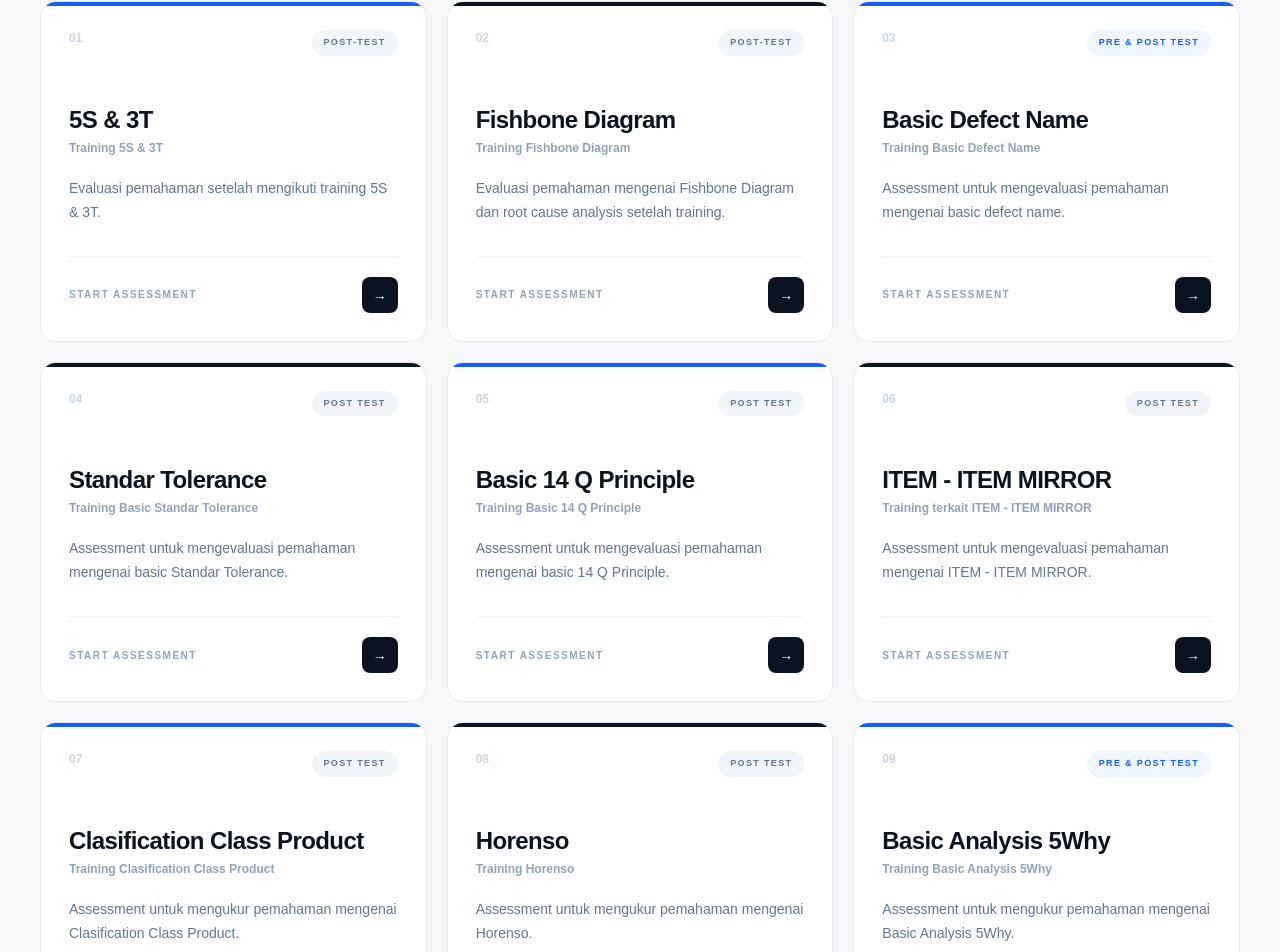
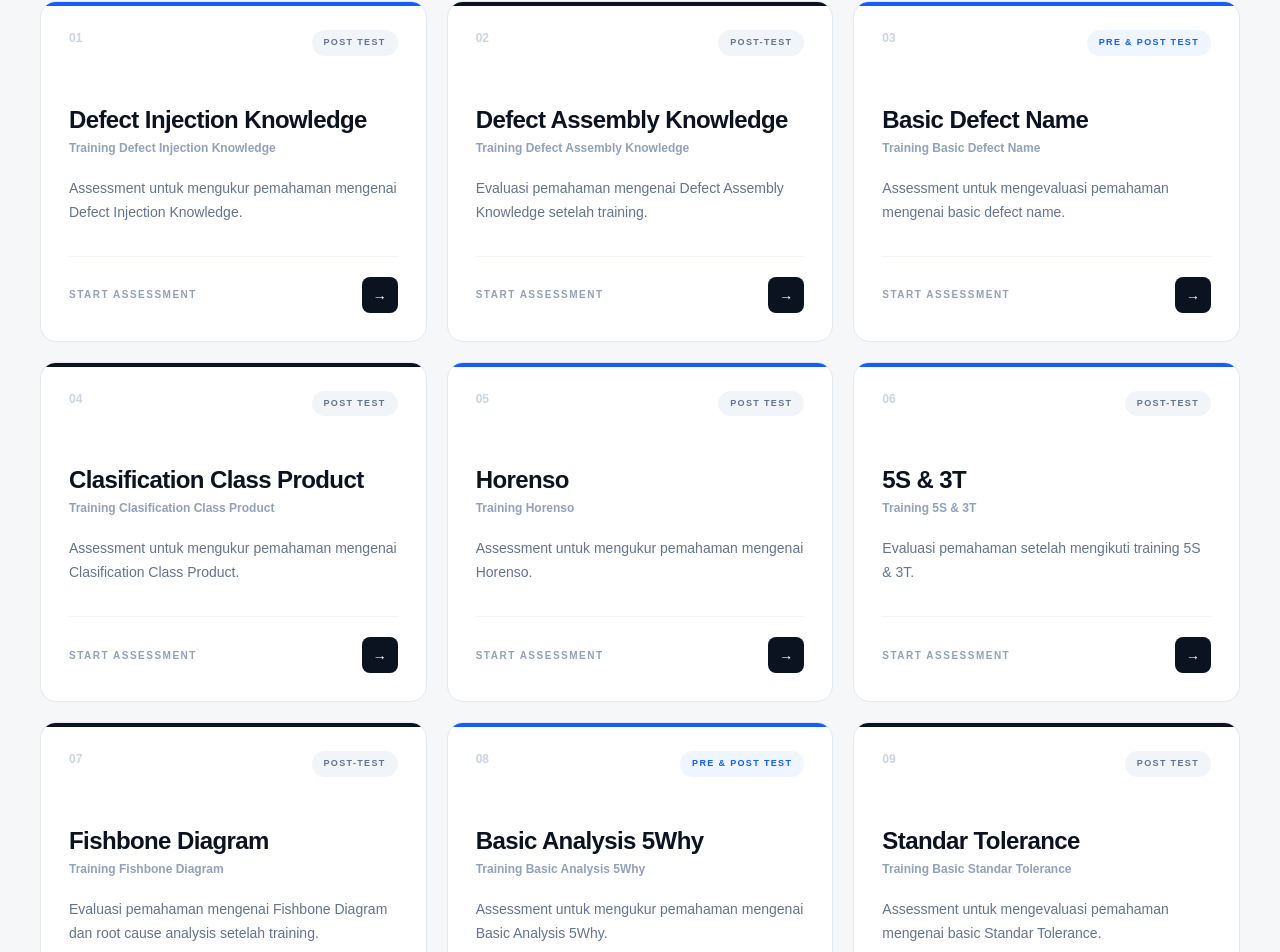
Before and after one commit to robysunjaya20/bei-quality-training, a Next.js app: page /post-test in a window 1280 px wide. Shown: the part 713-1665 px from the top of the page. Built offline with nearby package versions, Linux system fonts and the light colour scheme.

Commit message:
change sequence

```diff
--- a/package.json
+++ b/package.json
@@ -11,6 +11,7 @@
   "dependencies": {
     "@gsap/react": "^2.1.2",
     "gsap": "^3.15.0",
+    "lucide-react": "^1.55.0",
     "next": "16.3.4",
     "react": "19.2.8",
     "react-dom": "19.2.8"
--- a/src/app/post-test/page.tsx
+++ b/src/app/post-test/page.tsx
@@ -4,22 +4,22 @@ import PageAnimations from "@/components/PageAnimations";
 const postTests = [
   {
     number: "01",
-    title: "5S & 3T",
-    subtitle: "Training 5S & 3T",
+    title: "Defect Injection Knowledge",
+    subtitle: "Training Defect Injection Knowledge",
     description:
-      "Evaluasi pemahaman setelah mengikuti training 5S & 3T.",
-    type: "POST-TEST",
-    href: "https://forms.gle/hsgG3CpFbQLPCpsP6",
+      "Assessment untuk mengukur pemahaman mengenai Defect Injection Knowledge.",
+    type: "POST TEST",
+    href: "https://defect-injection-knowledge.vercel.app/posttest",
     accent: "blue",
   },
   {
     number: "02",
-    title: "Fishbone Diagram",
-    subtitle: "Training Fishbone Diagram",
+    title: "Defect Assembly Knowledge",
+    subtitle: "Training Defect Assembly Knowledge",
     description:
-      "Evaluasi pemahaman mengenai Fishbone Diagram dan root cause analysis setelah training.",
+      "Evaluasi pemahaman mengenai Defect Assembly Knowledge setelah training.",
     type: "POST-TEST",
-    href: "https://forms.gle/E83kotMN2dBrEc5i6",
+    href: "https://defect-assembly-knowledge.vercel.app/posttest",
     accent: "dark",
   },
   {
@@ -34,6 +34,56 @@ const postTests = [
   },
   {
     number: "04",
+    title: "Clasification Class Product",
+    subtitle: "Training Clasification Class Product",
+    description:
+    "Assessment untuk mengukur pemahaman mengenai Clasification Class Product.",
+    type: "POST TEST",
+    href: "forms.gle/59DS6cjiDkeBsw8UA",
+    accent: "dark",
+  },
+  {
+    number: "05",
+    title: "Horenso",
+    subtitle: "Training Horenso",
+    description:
+    "Assessment untuk mengukur pemahaman mengenai Horenso.",
+    type: "POST TEST",
+    href: "https://forms.gle/k8XdaKkVc13Dpaaj7",
+    accent: "blue",
+  },
+  {
+    number: "06",
+    title: "5S & 3T",
+    subtitle: "Training 5S & 3T",
+    description:
+      "Evaluasi pemahaman setelah mengikuti training 5S & 3T.",
+    type: "POST-TEST",
+    href: "https://forms.gle/hsgG3CpFbQLPCpsP6",
+    accent: "blue",
+  },
+  {
+    number: "07",
+    title: "Fishbone Diagram",
+    subtitle: "Training Fishbone Diagram",
+    description:
+      "Evaluasi pemahaman mengenai Fishbone Diagram dan root cause analysis setelah training.",
+    type: "POST-TEST",
+    href: "https://forms.gle/E83kotMN2dBrEc5i6",
+    accent: "dark",
+  },
+  {
+    number: "08",
+    title: "Basic Analysis 5Why",
+    subtitle: "Training Basic Analysis 5Why",
+    description:
+      "Assessment untuk mengukur pemahaman mengenai Basic Analysis 5Why.",
+    type: "PRE & POST TEST",
+    href: "https://basic-analysis-5-why.vercel.app/",
+    accent: "blue",
+  },
+  {
+    number: "09",
     title: "Standar Tolerance",
     subtitle: "Training Basic Standar Tolerance",
     description:
@@ -43,7 +93,7 @@ const postTests = [
     accent: "dark",
   },
   {
-    number: "05",
+    number: "10",
     title: "Basic 14 Q Principle",
     subtitle: "Training Basic 14 Q Principle",
     description:
@@ -53,7 +103,7 @@ const postTests = [
     accent: "blue",
   },
   {
-    number: "06",
+    number: "11",
     title: "ITEM - ITEM MIRROR",
     subtitle: "Training terkait ITEM - ITEM MIRROR",
     description:
@@ -61,36 +111,6 @@ const postTests = [
       type: "POST TEST",
     href: "https://item-item-mirror.vercel.app/post-test/",
     accent: "dark",
-  },
-    {
-    number: "07",
-    title: "Clasification Class Product",
-    subtitle: "Training Clasification Class Product",
-    description:
-    "Assessment untuk mengukur pemahaman mengenai Clasification Class Product.",
-    type: "POST TEST",
-    href: "https://forms.gle/59DS6cjiDkeBsw8UA",
-    accent: "blue",
-  },
-  {
-    number: "08",
-    title: "Horenso",
-    subtitle: "Training Horenso",
-    description:
-    "Assessment untuk mengukur pemahaman mengenai Horenso.",
-    type: "POST TEST",
-    href: "https://forms.gle/k8XdaKkVc13Dpaaj7",
-    accent: "dark",
-  },
-  {
-    number: "09",
-    title: "Basic Analysis 5Why",
-    subtitle: "Training Basic Analysis 5Why",
-    description:
-      "Assessment untuk mengukur pemahaman mengenai Basic Analysis 5Why.",
-    type: "PRE & POST TEST",
-    href: "https://basic-analysis-5-why.vercel.app/",
-    accent: "blue",
   },
 ];
 
--- a/src/app/pre-test/page.tsx
+++ b/src/app/pre-test/page.tsx
@@ -5,22 +5,22 @@ import PageAnimations from "@/components/PageAnimations";
 const preTests = [
   {
     number: "01",
-    title: "5S & 3T",
-    subtitle: "Training 5S & 3T",
+    title: "Basic Defect Knowledge",
+    subtitle: "Training Basic Defect Knowledge",
     description:
-      "Ukur pengetahuan awal mengenai konsep 5S & 3T sebelum mengikuti training.",
+      "Ukur pengetahuan awal mengenai Basic Defect Knowledge sebelum mengikuti training.",
     type: "PRE-TEST",
-    href: "https://forms.gle/Zk7uNtdWaWA1ADRt8",
+    href: "https://defect-injection-knowledge.vercel.app/",
     accent: "blue",
   },
   {
     number: "02",
-    title: "Fishbone Diagram",
-    subtitle: "Training Fishbone Diagram",
+    title: "Defect Assembly Knowledge",
+    subtitle: "Training Defect Assembly Knowledge",
     description:
-      "Ukur pemahaman awal mengenai Fishbone Diagram dan root cause analysis.",
+      "Ukur pengetahuan awal mengenai Defect Assembly Knowledge sebelum mengikuti training.",
     type: "PRE-TEST",
-    href: "https://forms.gle/i77rD3i2fbtzs1x37",
+    href: "https://defect-assembly-knowledge.vercel.app/pretest",
     accent: "dark",
   },
   {
@@ -35,62 +35,82 @@ const preTests = [
   },
   {
     number: "04",
+    title: "Clasification Class Product",
+    subtitle: "Training Clasification Class Product",
+    description:
+    "Assessment untuk mengukur pemahaman mengenai Clasification Class Product.",
+    type: "PRE TEST",
+    href: "https://forms.gle/F9c19NTXmWyFzhSDA",
+    accent: "dark",
+  },
+  {
+    number: "05",
+    title: "Horenso",
+    subtitle: "Training Horenso",
+    description:
+    "Assessment untuk mengukur pemahaman mengenai Horenso.",
+    type: "PRE TEST",
+    href: "https://forms.gle/KvzHpv2oPogest1h8",
+    accent: "blue",
+  },
+  {
+    number: "06",
+    title: "5S & 3T",
+    subtitle: "Training 5S & 3T",
+    description:
+      "Ukur pengetahuan awal mengenai konsep 5S & 3T sebelum mengikuti training.",
+    type: "PRE-TEST",
+    href: "https://forms.gle/Zk7uNtdWaWA1ADRt8",
+    accent: "dark",
+  },
+  {
+    number: "07",
+    title: "Fishbone Diagram",
+    subtitle: "Training Fishbone Diagram",
+    description:
+      "Ukur pemahaman awal mengenai Fishbone Diagram dan root cause analysis.",
+    type: "PRE-TEST",
+    href: "https://forms.gle/i77rD3i2fbtzs1x37",
+    accent: "blue",
+  },
+  {
+    number: "08",
+    title: "Basic Analysis 5Why",
+    subtitle: "Training Basic Analysis 5Why",
+    description:
+      "Assessment untuk mengukur pemahaman mengenai Basic Analysis 5Why.",
+    type: "PRE & POST TEST",
+    href: "https://basic-analysis-5-why.vercel.app/",
+    accent: "dark",
+  },
+  {
+    number: "09",
     title: "Standar Tolerance",
     subtitle: "Training Basic Standar Tolerance",
     description:
     "Assessment untuk mengukur pemahaman mengenai basic Standar Tolerance.",
     type: "PRE TEST",
     href: "https://test-standar-tolerance.vercel.app/pre-test",
-    accent: "dark",
+    accent: "blue",
   },
   {
-    number: "05",
+    number: "10",
     title: "14 Q Principle",
     subtitle: "Training Basic 14 Q Principle",
     description:
     "Assessment untuk mengukur pemahaman mengenai basic 14 Q Principle.",
     type: "PRE TEST",
     href: "https://14q-principle.vercel.app/",
-    accent: "blue",
+    accent: "dark",
   },
   {
-    number: "06",
+    number: "11",
     title: "Item-Item-Mirror",
     subtitle: "Training Item-Item-Mirror",
     description:
     "Assessment untuk mengukur pemahaman mengenai Item-Item-Mirror.",
     type: "PRE TEST",
     href: "https://item-item-mirror.vercel.app/pre-test",
-    accent: "dark",
-  },
-  {
-    number: "07",
-    title: "Clasification Class Product",
-    subtitle: "Training Clasification Class Product",
-    description:
-    "Assessment untuk mengukur pemahaman mengenai Clasification Class Product.",
-    type: "PRE TEST",
-    href: "https://forms.gle/F9c19NTXmWyFzhSDA",
-    accent: "blue",
-  },
-  {
-    number: "08",
-    title: "Horenso",
-    subtitle: "Training Horenso",
-    description:
-    "Assessment untuk mengukur pemahaman mengenai Horenso.",
-    type: "PRE TEST",
-    href: "https://forms.gle/KvzHpv2oPogest1h8",
-    accent: "dark",
-  },
-  {
-    number: "09",
-    title: "Basic Analysis 5Why",
-    subtitle: "Training Basic Analysis 5Why",
-    description:
-      "Assessment untuk mengukur pemahaman mengenai Basic Analysis 5Why.",
-    type: "PRE & POST TEST",
-    href: "https://basic-analysis-5-why.vercel.app/",
     accent: "blue",
   },
 ];
--- a/src/components/Navbar.tsx
+++ b/src/components/Navbar.tsx
@@ -21,6 +21,7 @@ const navItems = [
     name: "Post-Test",
     href: "/post-test",
   },
+
   {
     name: "Contact",
     href: "/contact",
```
Also changed, not shown: 1 other file (tests, documents, lock files or other folders).
